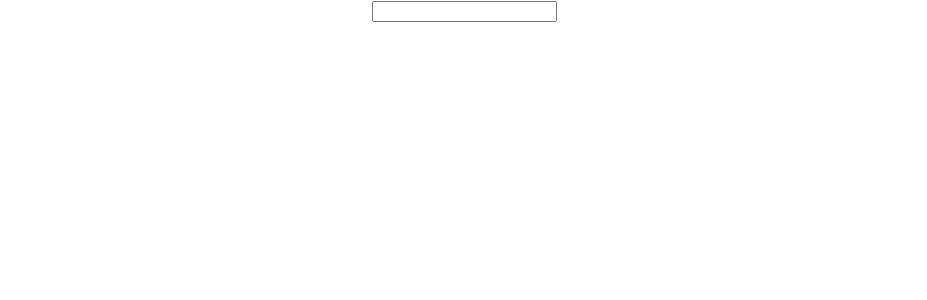
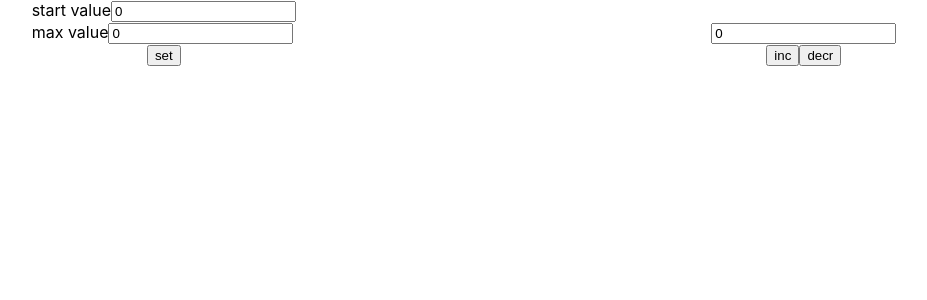
Before and after one commit to andreiryaskov/my_count, a React (Create React App) app: page / in a window 1280 px wide. Shown: the top 300 px of the page, without its empty margins (176-1103 px from the left). Built offline with nearby package versions, Linux system fonts and the light colour scheme.

Commit message:
09_02_2022

```diff
--- a/src/App.css
+++ b/src/App.css
@@ -1,4 +1,10 @@
 .App {
   display: flex;
   justify-content: space-around;
+  align-items: flex-end;
 }
+
+.buttons-container {
+  display: flex;
+  justify-content: center;
+}
--- a/src/App.tsx
+++ b/src/App.tsx
@@ -1,19 +1,55 @@
-import React, {ChangeEvent, useState} from 'react';
+import React, {ChangeEvent, useEffect, useState} from 'react';
 import './App.css';
+import Input from "./Components/input";
+import Button from "./Components/button";
 
 function App() {
-    let [start, setStart] = useState('')
+    let [start, setStartValue] = useState(0)
+    let [max, setMaxValue] = useState(0)
+    let [count, setCount] = useState(0)
 
     const onChangeStartValue = (e: ChangeEvent<HTMLInputElement>) => {
-        setStart(e.currentTarget.value)
+        setStartValue(Number(e.currentTarget.value))
+    }
+
+    const onChangeMaxValue = (e: ChangeEvent<HTMLInputElement>) => {
+        setMaxValue(Number(e.currentTarget.value))
+    }
+
+    const increment = () => {
+        setCount(count < max ? count + 1 : count)
+    }
+
+    const decrement = () => {
+        setCount(Number(localStorage.getItem('max')))
+    }
+
+    const set = () => {
+        localStorage.setItem('start', JSON.stringify(start))
+        localStorage.setItem('max', JSON.stringify(max))
     }
 
     return (
         <div className="App">
+            <div className={'settings-container'}>
+                <Input onChange={onChangeStartValue}
+                       value={start}
+                       inputName={'start value'}/>
+                <Input onChange={onChangeMaxValue}
+                       value={max}
+                       inputName={'max value'}/>
+                <div className={'buttons-container'}>
+                    <Button buttonName={'set'} onClick={set}/>
+                </div>
+            </div>
             <div>
-                <input type="number"
-                       value={start}
-                       onChange={onChangeStartValue}/>
+                <Input onChange={onChangeMaxValue}
+                       value={count}
+                       inputName={''}/>
+                <div className={'buttons-container'}>
+                    <Button buttonName={'inc'} onClick={increment}/>
+                    <Button buttonName={'decr'} onClick={decrement}/>
+                </div>
             </div>
         </div>
     );
--- a/src/Components/button.tsx
+++ b/src/Components/button.tsx
@@ -1,9 +1,19 @@
 import React from 'react';
 
-const Button = () => {
+type PropsType = {
+    buttonName: string
+    onClick: () => void
+}
+
+const Button = (props: PropsType) => {
+
+    const onClick = () => {
+        props.onClick()
+    }
+
     return (
         <div>
-            button
+            <button onClick={onClick}>{props.buttonName}</button>
         </div>
     );
 };
--- a/src/Components/input.tsx
+++ b/src/Components/input.tsx
@@ -1,16 +1,25 @@
 import React, {ChangeEvent} from 'react';
 
 type PropsType = {
-    value: string
-    onChange: (e: ChangeEvent) => void
+    value: number
+    onChange: (e: ChangeEvent<HTMLInputElement>) => void
+    inputName: string
 }
 
 
 
 const Input = (props: PropsType) => {
+
+    const onChange = (e: ChangeEvent<HTMLInputElement>) => {
+        props.onChange(e)
+    }
+
     return (
         <div>
-            i
+            {props.inputName}
+            <input type="number"
+                   value={props.value}
+                   onChange={onChange}/>
         </div>
     )
 };
```
